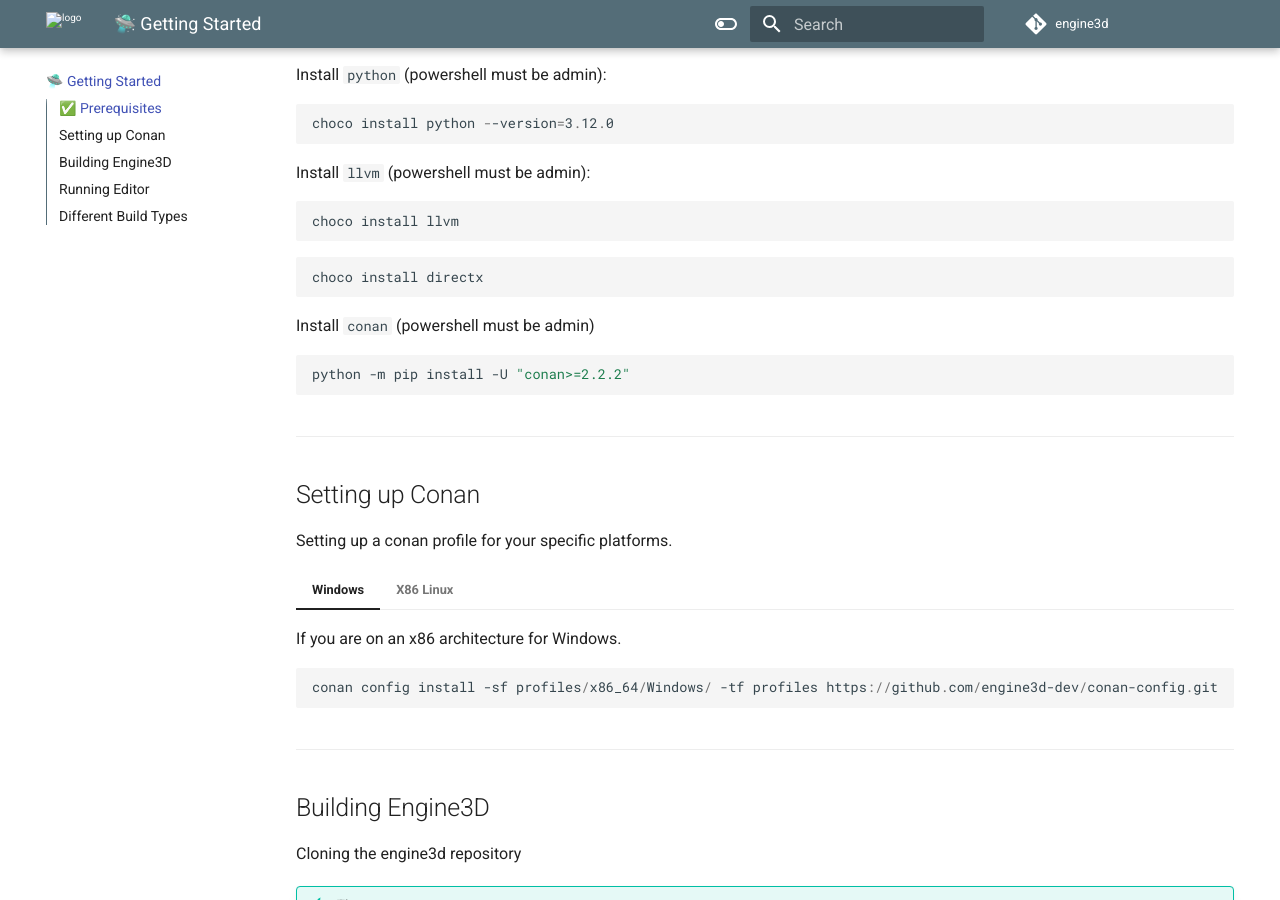
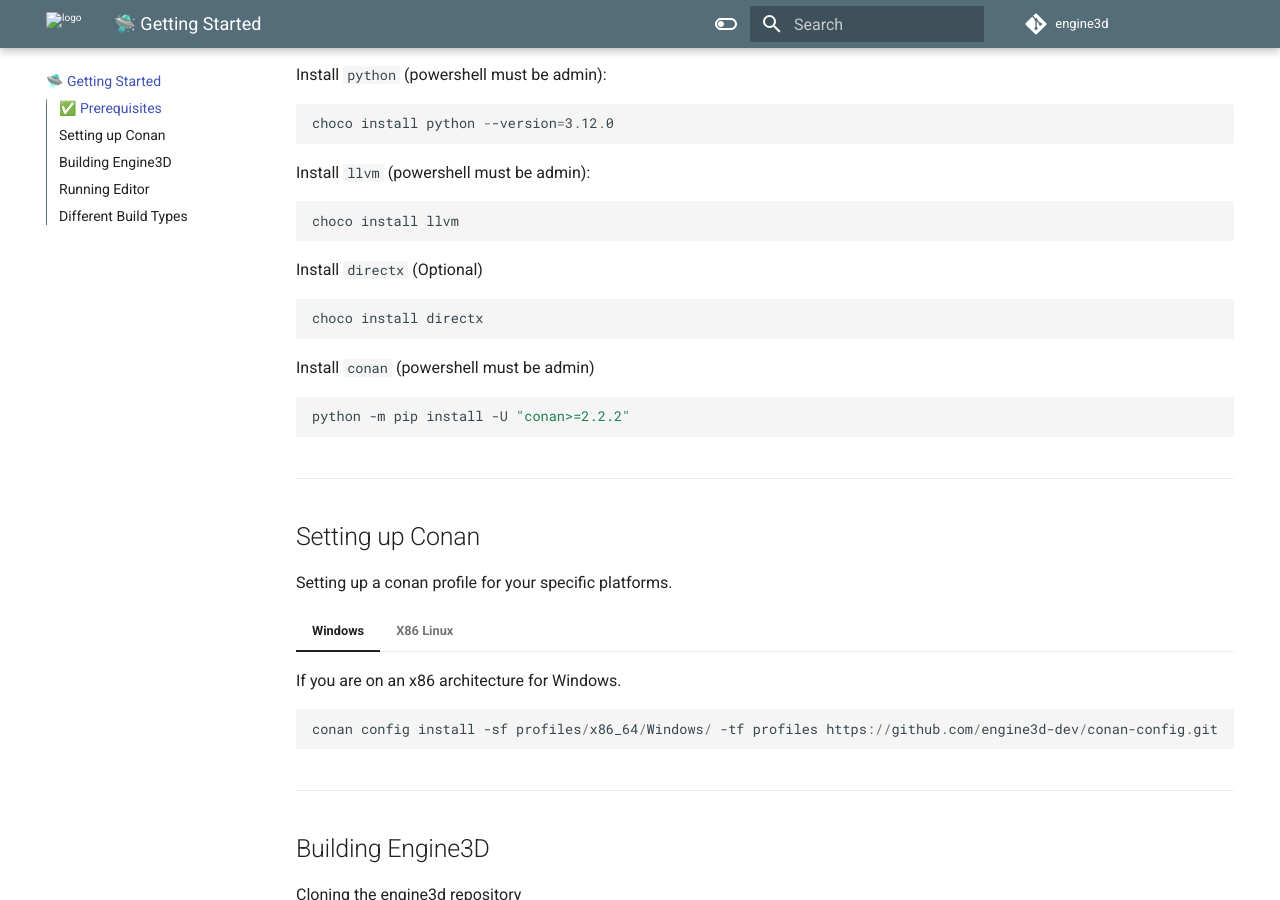
Before and after one commit to engine3d-dev/engine3d.github.io, an MkDocs documentation site: the page built from docs/page2.md, in a window 1280 px wide and 900 px high, scrolled down 1148 px. Built offline with MkDocs 1.6.1 and Material for MkDocs 9.7.7, drawn with Linux system fonts in a browser that asks for light colours; comment, search, counter and statistics services are not loaded.

Commit message:
Update page2.md

````diff
--- a/docs/page2.md
+++ b/docs/page2.md
@@ -57,6 +57,8 @@ These are needed before working to get engine3d building successfully on your pl
     ```powershell
     choco install llvm
     ```
+
+    Install `directx` (Optional)
 
     ```powershell
     choco install directx
````
